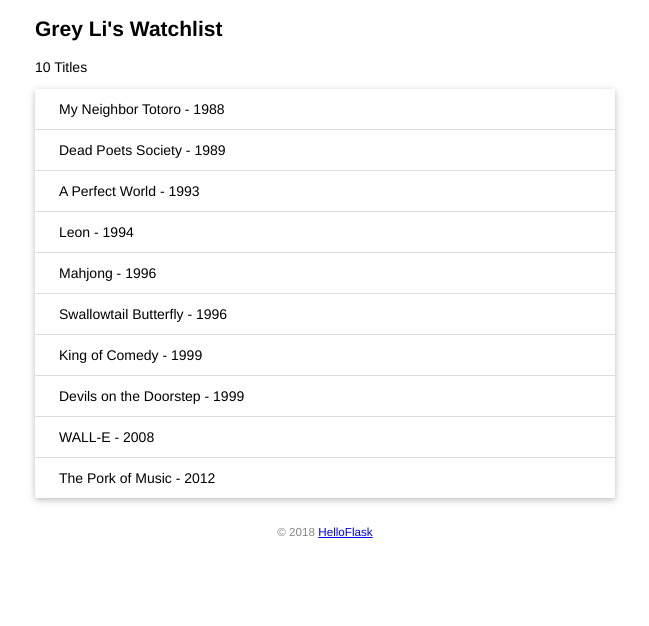
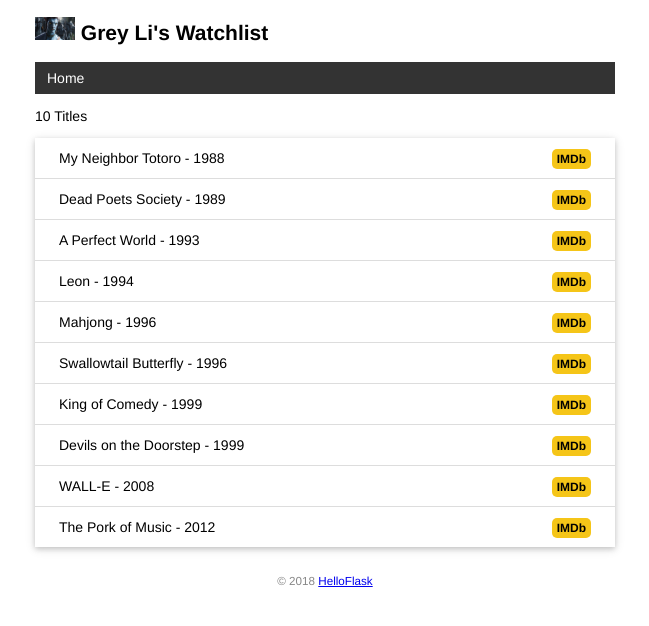
Before and after one commit to dzxdzx1987/k_life_server, a Flask app: page / in a window 1280 px wide. Shown: the top 626 px of the page, without its empty margins (315-964 px from the left). Run offline with Flask 3, Linux system fonts and the light colour scheme.

Commit message:
Add base template and error template

```diff
--- a/src/app.py
+++ b/src/app.py
@@ -86,9 +86,8 @@ def forge():
 
 @app.route('/')
 def index():
-    user = User.query.first()  # 读取用户记录
     movies = Movie.query.all()  # 读取所有电影记录
-    return render_template('index.html', user=user, movies=movies)
+    return render_template('index.html', movies=movies)
 
 @app.route('/test')
 def test():
@@ -97,5 +96,9 @@ def test():
 
 @app.errorhandler(404)  # 传入要处理的错误代码
 def page_not_found(e):  # 接受异常对象作为参数
+    return render_template('404.html'), 404  # 返回模板和状态码
+
+@app.context_processor
+def inject_user():  # 函数名可以随意修改
     user = User.query.first()
-    return render_template('404.html', user=user), 404  # 返回模板和状态码
+    return dict(user=user)  # 需要返回字典，等同于 return {'user': user}
--- a/src/static/style.css
+++ b/src/static/style.css
@@ -39,3 +39,41 @@ footer {
 .movie-list li:hover {
     background-color: #f8f9fa;
 }
+
+nav ul {
+    list-style-type: none;
+    margin: 0;
+    padding: 0;
+    overflow: hidden;
+    background-color: #333;
+}
+
+nav li {
+    float: left;
+}
+
+nav li a {
+    display: block;
+    color: white;
+    text-align: center;
+    padding: 8px 12px;
+    text-decoration: none;
+}
+
+nav li a:hover {
+    background-color: #111;
+}
+
+.float-right {
+    float: right;
+}
+
+.imdb {
+    font-size: 12px;
+    font-weight: bold;
+    color: black;
+    text-decoration: none;
+    background: #F5C518;
+    border-radius: 5px;
+    padding: 3px 5px;
+}
--- /dev/null
+++ b/src/templates/base.html
@@ -0,0 +1,27 @@
+<!DOCTYPE html>
+<html lang="en">
+<head>
+    {% block head %}
+    <meta charset="utf-8">
+    <meta name="viewport" content="width=device-width, initial-scale=1.0">
+    <title>{{ user.name }}'s Watchlist</title>
+    <link rel="icon" href="{{ url_for('static', filename='favicon.ico') }}">
+    <link rel="stylesheet" href="{{ url_for('static', filename='style.css') }}" type="text/css">
+    {% endblock %}
+</head>
+<body>
+    <h2>
+        <img alt="Avatar" class="avatar" src="{{ url_for('static', filename='images/avatar.jpg') }}">
+        {{ user.name }}'s Watchlist
+    </h2>
+    <nav>
+        <ul>
+            <li><a href="{{ url_for('index') }}">Home</a></li>
+        </ul>
+    </nav>
+    {% block content %}{% endblock %}
+    <footer>
+        <small>&copy; 2018 <a href="http://helloflask.com/book/3">HelloFlask</a></small>
+    </footer>
+</body>
+</html>
--- a/src/templates/index.html
+++ b/src/templates/index.html
@@ -1,22 +1,15 @@
-<!DOCTYPE html>
-<html lang="en">
-<head>
-    <meta charset="utf-8">
-    <title>{{ user.name }}'s Watchlist</title>
-    <link rel="icon" href="{{ url_for('static', filename='favicon.ico') }}">
-    <link rel="stylesheet" href="{{ url_for('static', filename='style.css') }}" type="text/css">
-</head>
-<body>
-    <h2>{{ user.name }}'s Watchlist</h2>
-    {# 使用 length 过滤器获取 movies 变量的长度 #}
-    <p>{{ movies|length }} Titles</p>
-    <ul class="movie-list">
-        {% for movie in movies %}  {# 迭代 movies 变量 #}
-        <li>{{ movie.title }} - {{ movie.year }}</li>  {# 等同于 movie['title'] #}
-        {% endfor %}  {# 使用 endfor 标签结束 for 语句 #}
-    </ul>
-    <footer>
-        <small>&copy; 2018 <a href="http://helloflask.com/book/3">HelloFlask</a></small>
-    </footer>
-</body>
-</html>
+{% extends 'base.html' %}
+
+{% block content %}
+<p>{{ movies|length }} Titles</p>
+<ul class="movie-list">
+    {% for movie in movies %}
+    <li>{{ movie.title }} - {{ movie.year }}
+        <span class="float-right">
+            <a class="imdb" href="https://www.imdb.com/find?q={{ movie.title }}" target="_blank" title="Find this movie on IMDb">IMDb</a>
+        </span>
+    </li>
+    {% endfor %}
+</ul>
+<!--<img alt="Walking Totoro" class="totoro" src="{{ url_for('static', filename='images/totoro.gif') }}" title="to~to~ro~">-->
+{% endblock %}
```
Also changed, not shown: src/templates/404.html (+4 -18 lines).
